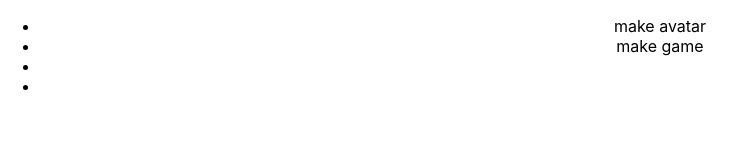
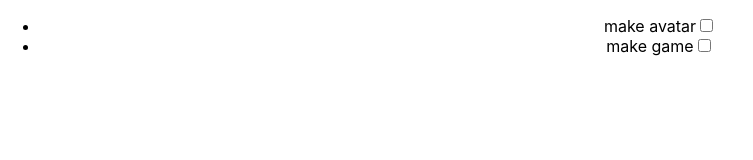
Before and after one commit to sam98963/SoC_Portal, a React (Create React App) app in the folder soc-portal/: page / in a window 1280 px wide. Shown: the top 160 px of the page, without its empty margins (0-753 px from the left). Built offline with nearby package versions, Linux system fonts and the light colour scheme.

Commit message:
added check box that will update the completed object to true or false

```diff
--- a/soc-portal/src/components/App/App.js
+++ b/soc-portal/src/components/App/App.js
@@ -14,19 +14,19 @@ push the task object into an array and display the array on the page
 */
 
 function App() {
- /* const userData = [
-    {
-        toDoList: [
-            { task: "make avatar", dueDate: "25/04/2023", completed: false},
-            { task:" make game", dueDate: "30/04/2023", completed: false, }
-        ]
-      }
-    ]
- const [user, setUser] = useState(userData[0].toDoList[0])
-*/
+  const userData = {
+    toDoList: [
+      { task: "make avatar", dueDate: "25/04/2023", completed: false },
+      { task: "make game", dueDate: "30/04/2023", completed: false },
+    ],
+  };
+
+  console.log(userData); // add this line to check the value of userData
+
+
   return (
     <div className="App">
-      <TodoList/>
+      <TodoList userData = {userData}/>
     </div>
   );
 }
--- a/soc-portal/src/components/TodoList/index.js
+++ b/soc-portal/src/components/TodoList/index.js
@@ -7,27 +7,32 @@ probably need a useState hook to keep track of the state of the checkbox
 */
 
 
-import React from "react";
-//import CompletedList from "../CompletedList";
+import React, { useState } from "react";
 
-function TodoList() {
-    const userData = [
-        {
-            toDoList: [
-                { task: "make avatar", dueDate: "25/04/2023", completed: false},
-                { task:" make game", dueDate: "30/04/2023", completed: false, }
-            ]
-          }
-        ]
+function TodoList({userData}) {
+  const [list, setList] = useState(userData.toDoList);
 
-function text (userData) {
-    userData[0].toDoList.map((item) => (item.task))
-    }
+  const handleChange = (index) => {
+    const updatedList = [...list];
+    updatedList[index].completed = !updatedList[index].completed;
+    setList(updatedList);
+    console.log(updatedList)
+  };
 
   return (
     <ul>
-    {userData[0].toDoList.map((item) => (<li>{item.task}</li>))}
-    {userData[0].toDoList.map((item) => (<li>{item.completed}</li>))}
+      {list.map((item, index) => (
+        <li key={index}>
+          <label>
+          {item.task}
+            <input
+              type="checkbox"
+              checked={item.completed}
+              onChange={() => handleChange(index)}
+            />
+          </label>
+        </li>
+      ))}
     </ul>
   );
 }
```
Also changed, not shown: soc-portal/src/components/ListItemComplete/index.js (+20 -16 lines), 1 other file (tests, documents, lock files or other folders).
